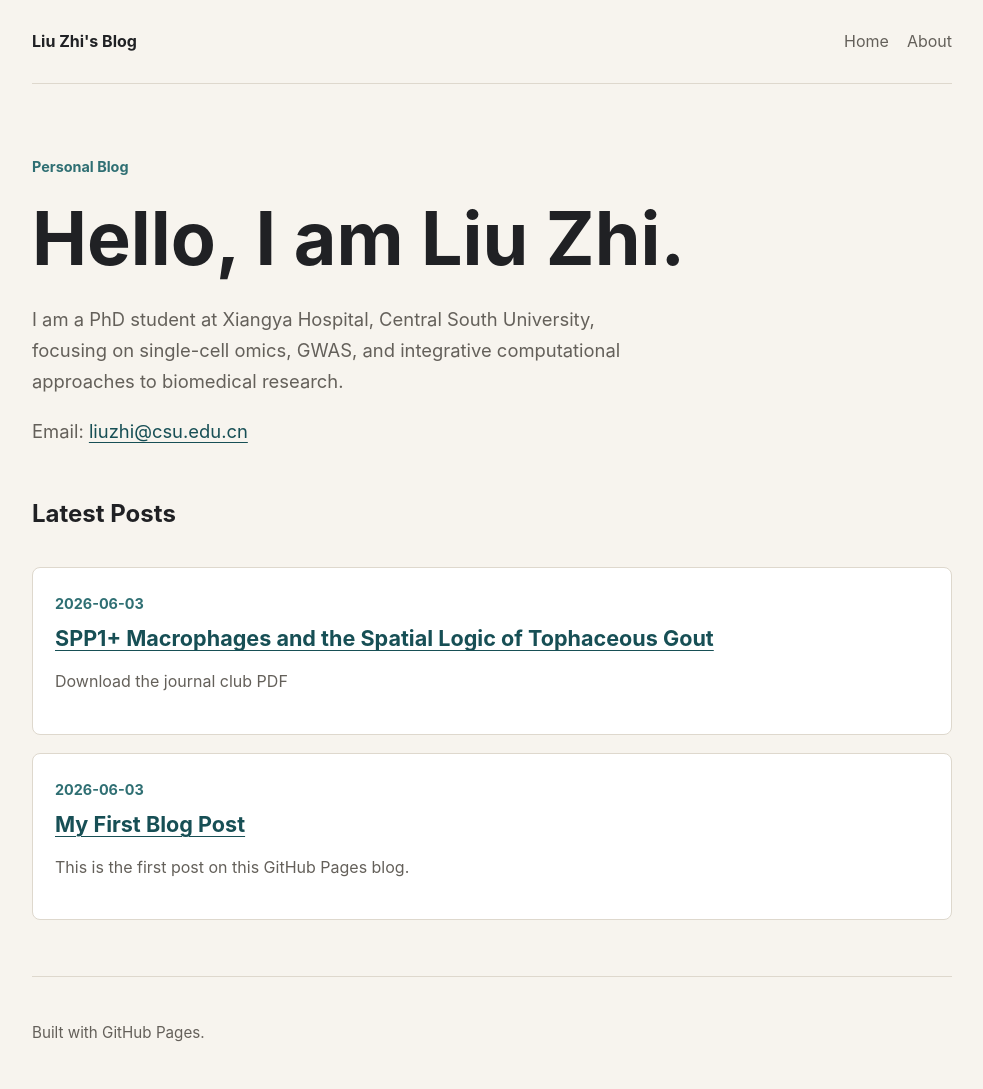
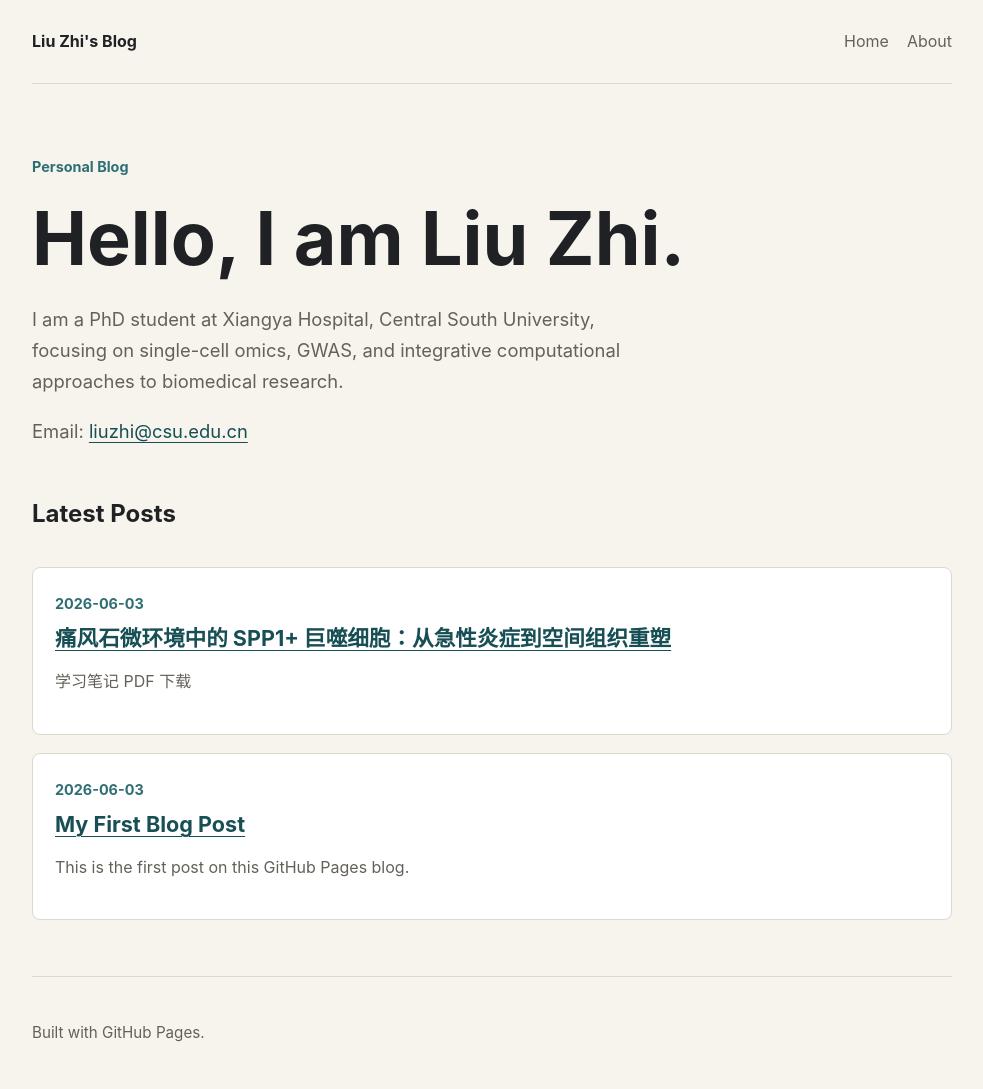
Before and after one commit to qianbei333/qianbei333.github.io, a Jekyll site: the page built from index.md, in a window 1280 px wide. Shown: the whole page, without its empty margins (148-1131 px from the left). Built offline with Jekyll 4.4.1, drawn with Linux system fonts in a browser that asks for light colours; some of the changed lines change nothing that is shown.

Commit message:
Revise gout note and embed PDF

````diff
--- a/_posts/2026-06-03-spp1-macrophages-tophaceous-gout.md
+++ b/_posts/2026-06-03-spp1-macrophages-tophaceous-gout.md
@@ -1,113 +1,147 @@
 ---
 layout: post
-title: "SPP1+ Macrophages and the Spatial Logic of Tophaceous Gout"
+title: "痛风石微环境中的 SPP1+ 巨噬细胞：从急性炎症到空间组织重塑"
 date: 2026-06-03 15:00:00 +0800
-categories: journal-club gout single-cell spatial-transcriptomics
+categories: gout single-cell spatial-transcriptomics macrophage
 ---
 
-[Download the journal club PDF](/assets/pdfs/gout-journal-club-2026-06-02.pdf)
+<p><a href="/assets/pdfs/gout-study-note-2026-06-02.pdf">学习笔记 PDF 下载</a></p>
 
-## Reference
+<div class="pdf-frame">
+  <iframe src="/assets/pdfs/gout-study-note-2026-06-02.pdf" title="痛风学习笔记 PDF"></iframe>
+</div>
 
-This note is based on a journal club presentation of the following study:
+## 参考文献
 
-**Deconstruction of tophi and synovium defines SPP1+ macrophages involved in extracellular matrix remodelling in gout.** *Annals of the Rheumatic Diseases*. 2025. PMID: 41107120. DOI: [10.1016/j.ard.2025.09.003](https://doi.org/10.1016/j.ard.2025.09.003).
+这篇学习笔记围绕痛风发病机制及痛风石微环境的研究脉络展开，重点参考以下文献：
 
-## Central Question
+1. Dalbeth N, et al. Gout. *Lancet*. 2021;397:1843-1855.
+2. Leask MP, et al. The pathogenesis of gout: molecular insights from genetic, epigenomic and transcriptomic studies. *Nature Reviews Rheumatology*. 2024;20:510-523.
+3. FitzGerald JD, et al. 2020 American College of Rheumatology Guideline for the Management of Gout. *Arthritis Care & Research*. 2020;72:744-760.
+4. Deconstruction of tophi and synovium defines SPP1+ macrophages involved in extracellular matrix remodelling in gout. *Annals of the Rheumatic Diseases*. 2025. PMID: 41107120. DOI: [10.1016/j.ard.2025.09.003](https://doi.org/10.1016/j.ard.2025.09.003).
 
-The classical framework of gout explains acute flares through monosodium urate (MSU) crystal deposition, macrophage phagocytosis, NLRP3 inflammasome activation, caspase-1 cleavage, IL-1 beta release, and pyroptotic inflammation. This model is powerful for understanding acute gouty arthritis, but it is less sufficient for explaining chronic tophus formation, spatially restricted joint destruction, fibrosis, and extracellular matrix remodeling.
+## 一、核心问题：痛风不只是“尿酸高”
 
-The conceptual question of this paper is therefore:
+痛风的传统解释通常从高尿酸血症出发：尿酸盐水平升高，单钠尿酸盐晶体（monosodium urate crystals, MSU crystals）在关节局部沉积，随后诱发急性炎症反应。这一框架能够很好地解释急性痛风发作，但对于慢性痛风石形成、关节局部破坏、纤维化和骨侵蚀等问题，仍然不够充分。
 
-> How does persistent MSU deposition become organized into a chronic, spatially structured inflammatory niche that drives tophus maturation and joint damage?
+因此，当前研究的关键问题逐渐从“为什么尿酸升高”推进到“为什么某些关节形成持续性的病理微环境”。换言之，痛风不仅是系统性代谢异常，也是局部组织微环境被长期重塑后的结果。
 
-## Background Logic
+## 二、经典机制：MSU 晶体驱动急性炎症
 
-The presentation places this study within a progressive research trajectory. Earlier work emphasized that hyperuricaemia and urate transporters such as SLC2A9, SLC22A12, and ABCG2 regulate systemic urate burden, while local MSU crystals trigger acute macrophage-mediated inflammation. Subsequent studies began to shift attention from systemic urate alone to the local joint microenvironment.
-
-The literature sequence can be understood as four steps:
-
-1. Cartilage and extracellular matrix components can influence MSU crystallization and inflammatory cell recruitment.
-2. Damaged joints may provide a permissive local microenvironment for gout localization and recurrence.
-3. Imaging and organoid-based models can visualize the spatiotemporal deposition of MSU crystals.
-4. Single-cell and spatial transcriptomics can define the immune-stromal architecture of established tophi.
-
-The 2025 study extends this line of reasoning by moving from "crystal-triggered inflammation" to "spatially organized tissue remodeling."
-
-## Study Design
-
-The study integrates single-cell transcriptomic and spatial approaches to deconstruct the cellular architecture of tophi and synovial tissue. The presentation highlights a dataset of 44,221 cells and downstream analyses involving cell annotation, trajectory inference, enrichment analysis, spatial mapping, and cell-cell communication.
-
-The key analytic goal is not only to identify which cell types are present, but also to determine how disease-associated macrophage states interact with fibroblasts, osteoblast-lineage cells, osteoclast-lineage cells, and regulatory T cells within different topographic regions of the tophus.
-
-## Main Findings
-
-### 1. Tophaceous gout contains a disease-associated macrophage state
-
-The core cellular discovery is a population of **SPP1+ tophaceous gout-associated macrophages**, abbreviated as TGAMs. These cells are characterized by a transcriptional program involving markers such as **SPP1**, **MMP9**, and **CHI3L1**.
-
-This macrophage state is distinct from macrophage populations associated with intercritical gout or acute synovial inflammation. Functionally, TGAMs appear to represent a chronic inflammatory and tissue-remodeling macrophage program rather than a purely acute inflammasome-driven state.
-
-### 2. Cell-cell communication is stronger in tophaceous gout
-
-Compared with intercritical gout, tophaceous gout shows markedly enhanced intercellular communication. The dominant axis highlighted in the presentation is the **SPP1-CD44 interaction**, which links SPP1+ TGAMs with fibroblasts and osteoblast-lineage cells.
-
-This is important because it connects macrophage activation to stromal remodeling and bone-related cellular programs. In this model, macrophages are not simply inflammatory responders; they become organizers of the local tissue niche.
-
-### 3. The tophus is spatially organized
-
-A major conceptual contribution is the spatial separation of signaling programs. The presentation describes **SPP1 signaling** as predominant in the corona zone, whereas **collagen signaling** is more prominent in the fibrovascular zone.
-
-This suggests that the tophus is not a homogeneous inflammatory mass. Instead, it contains layered microdomains: an inner immune-stromal interaction zone enriched for SPP1-driven communication and an outer structural remodeling zone enriched for collagen-associated matrix organization.
-
-### 4. Chronic inflammation is coupled to ECM remodeling
-
-The SPP1+ TGAM program is linked to extracellular matrix remodeling, fibrosis, osteoclast differentiation, and structural joint damage. This provides a mechanistic bridge between persistent urate crystal deposition and the irreversible tissue changes seen in chronic tophaceous gout.
-
-In this sense, SPP1+ macrophages can be interpreted as a cellular connector between immune activation and anatomical remodeling.
-
-## Proposed Disease Model
-
-The logic of the study can be summarized as the following sequence:
+在急性痛风发作中，MSU 晶体是核心触发因素。巨噬细胞吞噬 MSU 晶体后，激活 NLRP3 inflammasome，继而促使 caspase-1 激活，导致 IL-1 beta 和 IL-18 等炎症因子释放，并伴随细胞焦亡。这一过程可概括为：
 
 ```text
-Persistent hyperuricaemia
-        ↓
-MSU crystal deposition in joints
-        ↓
-Formation of a tophus-specific microenvironment
-        ↓
-Expansion of SPP1+ TGAMs
-        ↓
-Activation of SPP1-CD44 signaling
-        ↓
-Crosstalk with fibroblasts, osteoblast-lineage cells,
-osteoclast-lineage cells, and regulatory T cells
-        ↓
-ECM remodeling, fibrosis, and osteoclast differentiation
-        ↓
-Tophus maturation and joint damage
+MSU crystals
+    ↓
+macrophage phagocytosis
+    ↓
+NLRP3 inflammasome activation
+    ↓
+caspase-1 activation
+    ↓
+IL-1 beta release and pyroptosis
+    ↓
+acute gout flare
 ```
 
-This model reframes tophaceous gout as a chronic multicellular remodeling process rather than only a consequence of crystal accumulation.
+这一模型强调的是晶体与先天免疫之间的直接关系。它解释了急性炎症的快速启动，也构成了 IL-1 beta 相关治疗策略的理论基础。
 
-## Interpretation
+## 三、从系统代谢到局部组织：研究问题的转向
 
-The most important conceptual advance is the transition from a linear inflammatory model to a spatial tissue-ecology model. In acute gout, the central axis is MSU crystals activating macrophage inflammasomes. In chronic tophaceous gout, the central axis becomes the interaction between macrophages, stromal cells, matrix remodeling, and bone destruction within a structured lesion.
+痛风的上游基础是尿酸稳态失衡。SLC2A9、SLC22A12 和 ABCG2 等尿酸转运相关基因参与尿酸排泄和重吸收，影响个体高尿酸血症风险。GWAS 和遗传学研究在这一层面提供了系统性解释。
 
-SPP1+ TGAMs are therefore not merely a marker-defined cluster. They represent a candidate organizing cell state that may coordinate chronic inflammation, fibrosis, and tissue remodeling through SPP1-CD44 signaling.
+但高尿酸血症并不等同于所有关节都会发生同样程度的炎症和破坏。近年来的研究开始强调，关节局部微环境可能决定 MSU 晶体是否沉积、沉积后是否持续存在，以及是否进一步发展为慢性痛风石。
 
-## Critical Points
+这一转向大致包括四个层次：
 
-Several questions remain important for interpretation:
+1. 软骨和 extracellular matrix（ECM）成分可能影响 MSU 晶体形成，并增强炎症细胞募集。
+2. 受损关节本身可能形成一种易感局部生态位，解释痛风发生的部位偏好和复发倾向。
+3. SRS 成像和滑膜类器官模型可以动态观察 MSU 晶体的时空沉积过程。
+4. 单细胞和空间组学进一步解析痛风石内免疫细胞、基质细胞和骨相关细胞的空间组织方式。
 
-1. Whether SPP1+ TGAMs are drivers of tophus progression or a consequence of the established tophus microenvironment.
-2. Whether targeting SPP1-CD44 signaling would reduce tissue remodeling without impairing necessary resolution or repair programs.
-3. How reversible the TGAM-associated niche is after effective urate-lowering therapy.
-4. Whether similar macrophage-stromal remodeling axes operate in other crystal-associated or chronic inflammatory joint diseases.
+因此，痛风研究的逻辑正在从“代谢异常导致晶体沉积”扩展为“晶体沉积诱导并维持局部组织生态位”。
 
-## Take-Home Message
+## 四、单细胞和空间组学视角：痛风石是结构化病灶
 
-This study provides a spatial and single-cell framework for understanding chronic tophaceous gout. The main message is that persistent MSU deposition can induce a structured tissue niche in which SPP1+ macrophages communicate with stromal and bone-lineage cells, coupling chronic inflammation to extracellular matrix remodeling, fibrosis, and joint destruction.
+痛风石并不是简单的尿酸盐堆积物，而是由 MSU 晶体、免疫细胞、成纤维细胞、血管结构、骨相关细胞和 ECM 共同组成的慢性病理结构。单细胞转录组和空间转录组的价值在于，它们能够把这一结构拆解为不同细胞状态和空间分区。
 
-For future work, this framework suggests that gout research should integrate systemic urate genetics, local crystal biology, macrophage state transitions, and spatial tissue remodeling into a unified disease model.
+在相关研究中，作者通过单细胞转录组识别了多个免疫和基质细胞亚群，并结合空间分析和细胞通讯推断，进一步定位这些细胞在痛风石不同区域中的相互作用。这里的重点不是单纯“有哪些细胞”，而是“哪些细胞在什么位置、通过什么信号轴共同维持病灶结构”。
+
+## 五、SPP1+ TGAMs：连接炎症与组织重塑的巨噬细胞状态
+
+该研究的一个核心发现是 SPP1+ tophaceous gout-associated macrophages，即 SPP1+ TGAMs。这里的 “tophaceous gout” 指痛风石性痛风，也就是已经形成痛风石的慢性痛风状态。
+
+SPP1+ TGAMs 表达 SPP1、MMP9、CHI3L1 等基因，提示其并非单纯急性炎症型巨噬细胞，而更接近一种慢性炎症和组织重塑相关的巨噬细胞状态。MMP9 指向基质降解和重塑，CHI3L1 常与炎症、纤维化和组织修复过程相关，而 SPP1 则可能介导免疫细胞与基质细胞之间的黏附、迁移和信号通讯。
+
+因此，SPP1+ TGAMs 的意义在于：它们可能把 MSU 晶体诱导的炎症反应，与 ECM remodeling、纤维化、破骨细胞分化和关节结构破坏连接起来。
+
+## 六、细胞通讯：SPP1-CD44 轴是关键连接
+
+与间歇期痛风相比，痛风石性痛风中的细胞-细胞通讯明显增强。其中，SPP1-CD44 是一个突出的配体-受体互作轴。SPP1+ TGAMs 通过 SPP1 信号与成纤维细胞、成骨细胞谱系细胞、破骨细胞谱系细胞以及 Tregs 等细胞发生联系。
+
+这一点非常关键。它提示巨噬细胞不只是炎症反应的执行者，而可能成为痛风石微环境的组织者。通过 SPP1-CD44 信号，巨噬细胞可以影响基质细胞活化、胶原沉积、骨重塑和免疫调节，从而推动痛风石从晶体沉积灶转变为稳定的慢性组织病灶。
+
+## 七、空间分区：内层免疫-基质互作，外层结构重塑
+
+空间分析进一步显示，痛风石内部存在区域化的信号分布。SPP1 signaling 更偏向于 corona zone，而 collagen signaling 更偏向于 fibrovascular zone。
+
+可以把这一结构理解为两个相互衔接的层次：
+
+```text
+corona zone
+    immune-stromal interaction
+    SPP1-CD44 signaling
+    macrophage-fibroblast / macrophage-bone-lineage crosstalk
+
+fibrovascular zone
+    collagen signaling
+    ECM organization
+    fibrosis and structural remodeling
+```
+
+这说明痛风石不是均质性炎症团块，而是具有空间分工的病理生态位：内层更偏向 SPP1 驱动的免疫-基质互作，外层更偏向 collagen 驱动的结构重塑。
+
+## 八、整体疾病模型
+
+基于上述证据，可以把痛风石形成和进展概括为以下逻辑链条：
+
+```text
+persistent hyperuricaemia
+    ↓
+MSU crystal deposition in joints
+    ↓
+local tophus microenvironment formation
+    ↓
+expansion of SPP1+ TGAMs
+    ↓
+SPP1-CD44 signaling activation
+    ↓
+crosstalk with fibroblasts, osteoblast-lineage cells,
+osteoclast-lineage cells, and Tregs
+    ↓
+ECM remodeling, fibrosis, and osteoclast differentiation
+    ↓
+tophus maturation and joint damage
+```
+
+这一模型的重点是把系统性高尿酸、局部晶体沉积、巨噬细胞状态转变、细胞通讯和空间组织重塑放在同一条病理链上理解。
+
+## 九、我的理解
+
+这篇工作的价值不只是发现了一个 SPP1+ 巨噬细胞亚群，而是把痛风石重新定义为一个由免疫细胞、基质细胞和骨相关细胞共同构成的慢性空间微环境。相比急性痛风中“MSU-NLRP3-IL-1 beta”的线性炎症模型，痛风石性痛风更接近一种慢性组织生态位重塑过程。
+
+从单细胞组学角度看，SPP1+ TGAMs 提供了一个细胞状态层面的切入点；从空间组学角度看，corona zone 和 fibrovascular zone 的信号分区解释了为什么痛风石能够形成相对稳定的结构；从疾病机制角度看，SPP1-CD44 轴可能是连接慢性炎症与 ECM remodeling 的关键桥梁。
+
+## 十、可以继续追问的问题
+
+1. SPP1+ TGAMs 是痛风石形成的驱动因素，还是痛风石成熟后的结果？
+2. SPP1-CD44 轴是否具有治疗靶点价值？
+3. 降尿酸治疗后，SPP1+ TGAMs 相关的微环境是否可逆？
+4. 这种 macrophage-stromal remodeling 轴是否也存在于其他晶体相关或慢性炎症性关节病中？
+5. GWAS 指向的系统性尿酸调控基因，如何与局部组织微环境中的细胞状态联系起来？
+
+## 总结
+
+这篇学习笔记的主线可以概括为：痛风研究正在从系统性尿酸代谢和急性炎症模型，走向局部组织微环境和空间生态位模型。MSU 晶体触发急性炎症，但慢性痛风石的形成需要进一步理解 SPP1+ TGAMs、SPP1-CD44 细胞通讯、ECM remodeling 和空间分区结构之间的关系。
+
+因此，痛风石性痛风不应只被看作尿酸盐沉积的终末结果，而应被理解为一个由晶体、免疫细胞、基质细胞和骨相关细胞共同塑造的慢性组织重塑过程。
--- a/assets/css/style.css
+++ b/assets/css/style.css
@@ -133,6 +133,22 @@
   height: auto;
 }
 
+.pdf-frame {
+  width: 100%;
+  height: min(78vh, 760px);
+  margin: 24px 0 36px;
+  overflow: hidden;
+  background: var(--surface);
+  border: 1px solid var(--line);
+  border-radius: 8px;
+}
+
+.pdf-frame iframe {
+  width: 100%;
+  height: 100%;
+  border: 0;
+}
+
 .post-content code {
   padding: 2px 5px;
   background: #e8e1d5;
````
Also changed, not shown: 2 other files.
